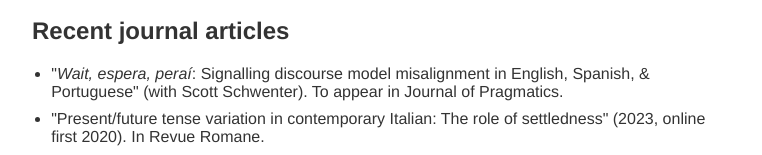
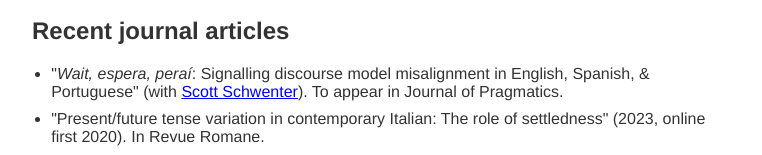
Before and after one commit to mark-hoff/markhoff.github.io, a plain HTML site: page research.html in a window 1280 px wide. Shown: the part 1271-1426 px from the top of the page, without its empty margins (258-1020 px from the left). Drawn offline with Linux system fonts and the light colour scheme.

Commit message:
Update research.html

```diff
--- a/research.html
+++ b/research.html
@@ -57,7 +57,7 @@
 
     <h2>Recent journal articles</h2>
     <ul style="list-style-type: disc; padding-left: 1.2em;">
-  <li style="margin-bottom: 0.6em;">"<i>Wait, espera, peraí</i>: Signalling discourse model misalignment in English, Spanish, & Portuguese" (with Scott Schwenter). To appear in Journal of Pragmatics. </li>
+  <li style="margin-bottom: 0.6em;">"<i>Wait, espera, peraí</i>: Signalling discourse model misalignment in English, Spanish, & Portuguese" (with <a href="https://sppo.osu.edu/people/schwenter.1">Scott Schwenter</a>). To appear in Journal of Pragmatics. </li>
   <li style="margin-bottom: 0.6em;">"Present/future tense variation in contemporary Italian: The role of settledness" (2023, online first 2020). In Revue Romane.</li>
   <li style="margin-bottom: 0.6em;">"Reanalizando la alomorfía de dos conjunciones en español: Un primer acercamiento desde la gramática basada en el uso" (with Scott Schwenter, 2020). In Lingüística Española Actual. </li>
   <li style="margin-bottom: 0.6em;">"<i>Cerca mío/mía</i> or <i>cerca de mí</i>? A variationist analysis of Spanish locative + possessive on Twitter" (2020). In Studies in Hispanic & Lusophone Linguistics.</li>
```
